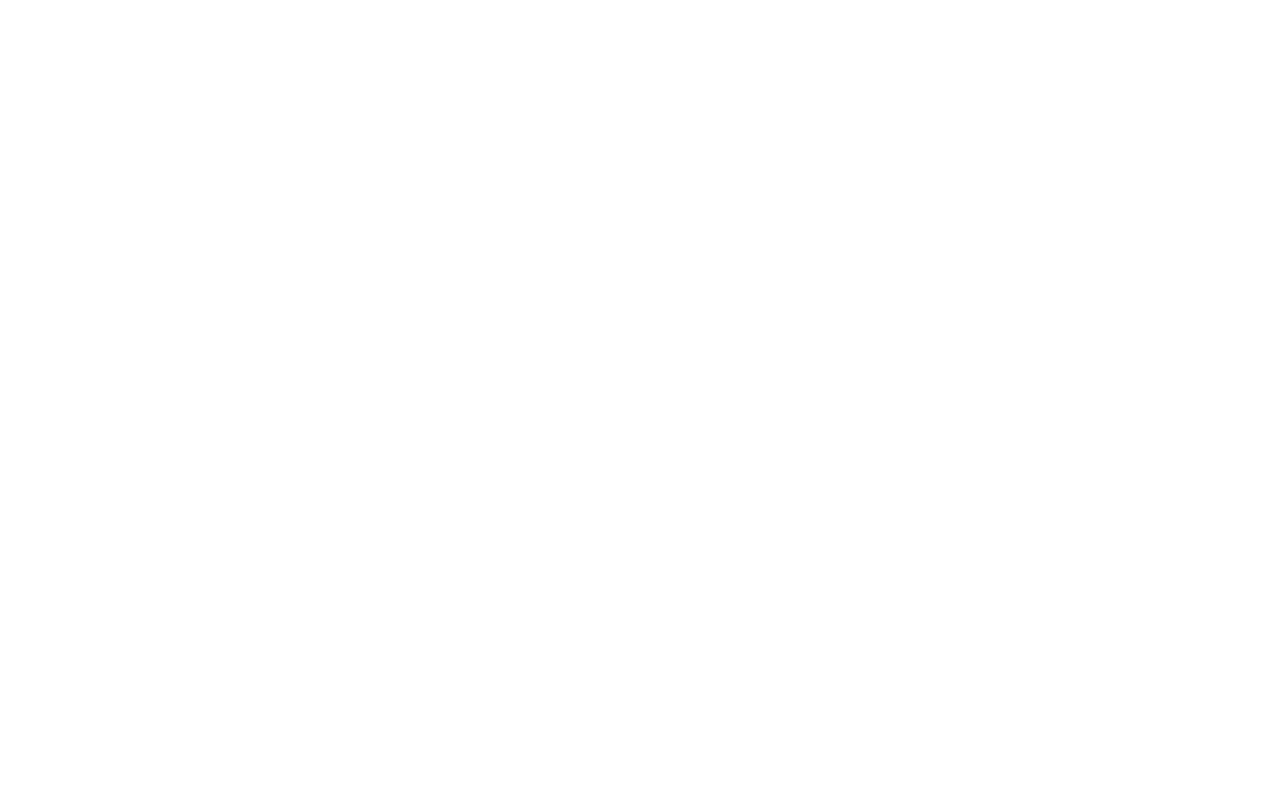
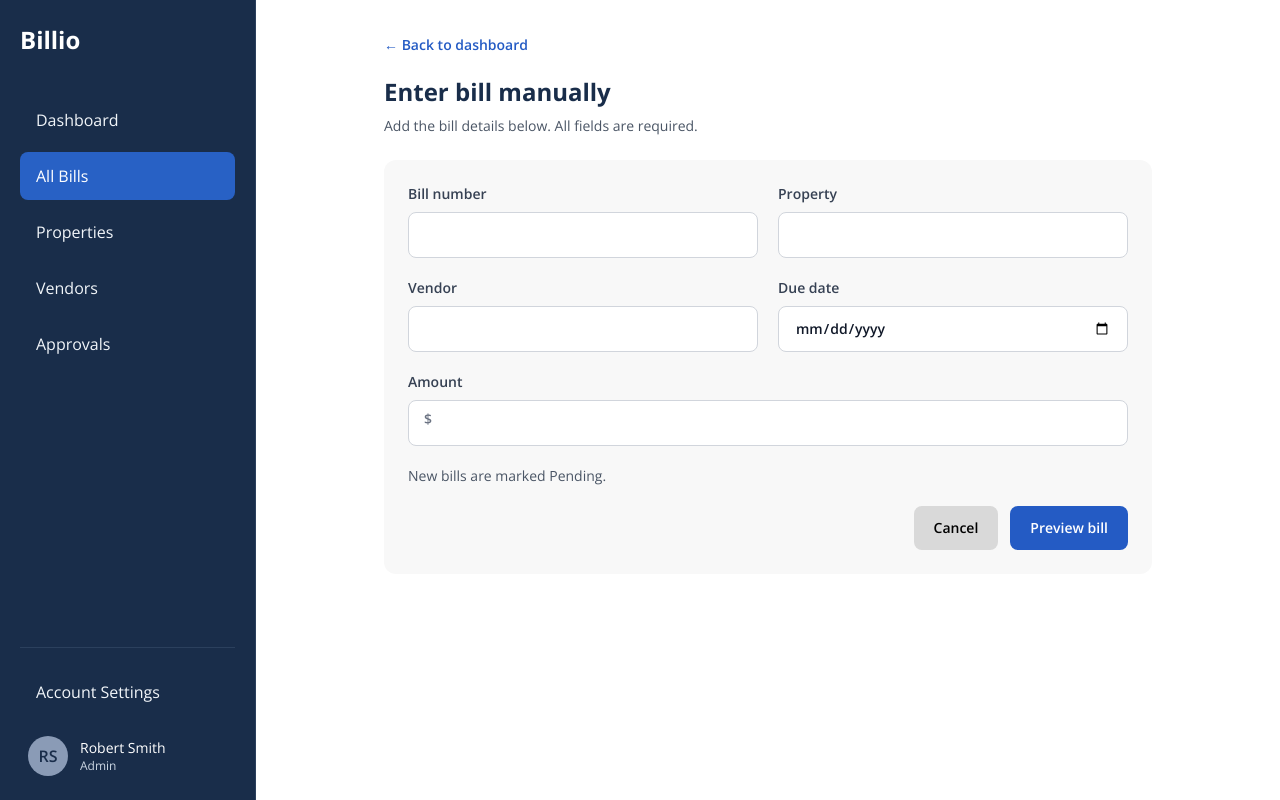
Before and after one commit to adrianc1/cohort-team-2026-mernace-to-society, a React (Vite) app in the folder frontend/: page /bills/new in a window 1280 px wide. Before the commit this address had no page. Built offline with nearby package versions, Linux system fonts and the light colour scheme.

Commit message:
Connect manual bill entry flow

```diff
--- a/frontend/src/App.jsx
+++ b/frontend/src/App.jsx
@@ -4,6 +4,7 @@
 import LandingPage from "./pages/LandingPage"
 import DashboardPage from "./pages/DashboardPage"
 import PropertiesPage from "./pages/PropertiesPage"
+import BillIntake from "./pages/BillIntake"
 
 function App() {
   return (
@@ -12,6 +13,7 @@
         <Route path="/" element={<LandingPage />} />
         <Route path="/dashboard" element={<DashboardPage />} />
         <Route path="/properties" element={<PropertiesPage />} />
+        <Route path="/bills/new" element={<BillIntake />} />
       </Routes>
     </BrowserRouter>
   )
--- a/frontend/src/pages/BillIntake.jsx
+++ b/frontend/src/pages/BillIntake.jsx
@@ -1,5 +1,165 @@
-const BillIntake = () => {
-  return <div></div>;
+import { useState } from "react";
+import { Link } from "react-router-dom";
+import Sidebar from "../components/Sidebar";
+
+const initialForm = {
+  billNumber: "",
+  property: "",
+  vendor: "",
+  dueDate: "",
+  amount: "",
 };
 
+const inputClassName =
+  "mt-2 w-full rounded-lg border border-gray-300 bg-white px-4 py-3 text-sm text-gray-900 outline-none focus:border-primary focus:ring-2 focus:ring-primary/20";
+
+function BillIntake() {
+  const [form, setForm] = useState(initialForm);
+  const [submittedBill, setSubmittedBill] = useState(null);
+
+  function handleChange(event) {
+    const { name, value } = event.target;
+    setForm((currentForm) => ({ ...currentForm, [name]: value }));
+    setSubmittedBill(null);
+  }
+
+  function handleSubmit(event) {
+    event.preventDefault();
+    setSubmittedBill({ ...form, status: "Pending" });
+  }
+
+  return (
+    <div className="flex min-h-screen bg-white text-black">
+      <Sidebar />
+      <main className="min-w-0 flex-1 p-4 md:p-8">
+        <div className="mx-auto max-w-3xl">
+          <Link
+            to="/dashboard"
+            className="text-sm font-semibold text-primary hover:underline"
+          >
+            &larr; Back to dashboard
+          </Link>
+
+          <section className="mt-5">
+            <h1 className="text-2xl font-bold text-[#192D4A]">
+              Enter bill manually
+            </h1>
+            <p className="mt-2 text-sm text-gray-600">
+              Add the bill details below. All fields are required.
+            </p>
+          </section>
+
+          <form
+            onSubmit={handleSubmit}
+            className="card mt-6 grid grid-cols-1 gap-5 sm:grid-cols-2"
+          >
+            <label className="text-sm font-semibold text-gray-700">
+              Bill number
+              <input
+                className={inputClassName}
+                name="billNumber"
+                value={form.billNumber}
+                onChange={handleChange}
+                autoComplete="off"
+                required
+              />
+            </label>
+
+            <label className="text-sm font-semibold text-gray-700">
+              Property
+              <input
+                className={inputClassName}
+                name="property"
+                value={form.property}
+                onChange={handleChange}
+                autoComplete="off"
+                required
+              />
+            </label>
+
+            <label className="text-sm font-semibold text-gray-700">
+              Vendor
+              <input
+                className={inputClassName}
+                name="vendor"
+                value={form.vendor}
+                onChange={handleChange}
+                autoComplete="organization"
+                required
+              />
+            </label>
+
+            <label className="text-sm font-semibold text-gray-700">
+              Due date
+              <input
+                className={inputClassName}
+                type="date"
+                name="dueDate"
+                value={form.dueDate}
+                onChange={handleChange}
+                required
+              />
+            </label>
+
+            <label className="text-sm font-semibold text-gray-700 sm:col-span-2">
+              Amount
+              <div className="relative">
+                <span className="absolute left-4 top-1/2 -translate-y-1/2 text-gray-500">
+                  $
+                </span>
+                <input
+                  className={`${inputClassName} pl-8`}
+                  type="number"
+                  name="amount"
+                  value={form.amount}
+                  onChange={handleChange}
+                  min="0.01"
+                  step="0.01"
+                  inputMode="decimal"
+                  required
+                />
+              </div>
+            </label>
+
+            <p className="text-sm text-gray-600 sm:col-span-2">
+              New bills are marked Pending.
+            </p>
+
+            <div className="flex flex-col-reverse gap-3 sm:col-span-2 sm:flex-row sm:justify-end">
+              <Link
+                to="/dashboard"
+                className="btn-secondary px-5 py-3 text-center text-sm"
+              >
+                Cancel
+              </Link>
+              <button type="submit" className="btn-primary px-5 py-3 text-sm">
+                Preview bill
+              </button>
+            </div>
+          </form>
+
+          {submittedBill && (
+            <section
+              aria-live="polite"
+              className="mt-6 rounded-xl border border-blue-200 bg-blue-50 p-5"
+            >
+              <h2 className="font-semibold text-[#192D4A]">Bill preview</h2>
+              <p className="mt-2 text-sm text-gray-700">
+                {submittedBill.billNumber} for {submittedBill.property} from{" "}
+                {submittedBill.vendor} is ready for review, due{" "}
+                {submittedBill.dueDate}, for $
+                {Number(submittedBill.amount).toFixed(2)}. Status:{" "}
+                {submittedBill.status}.
+              </p>
+              <p className="mt-2 text-sm text-gray-600">
+                This preview is not saved. Bill storage is not connected yet.
+              </p>
+            </section>
+          )}
+        </div>
+      </main>
+    </div>
+  );
+}
+
 export default BillIntake;
--- a/frontend/src/pages/DashboardPage.jsx
+++ b/frontend/src/pages/DashboardPage.jsx
@@ -1,5 +1,6 @@
 import Sidebar from "../components/Sidebar";
 import { useState } from "react";
+import { useNavigate } from "react-router-dom";
 
 const cards = [
   { title: "Bills to Review", value: "0" },
@@ -20,6 +21,7 @@
 
 function DashboardPage() {
   const [open, setOpen] = useState(false);
+  const navigate = useNavigate();
 
   return (
     <div className="flex min-h-screen bg-white text-black">
@@ -49,7 +51,12 @@
                   {["Enter Manually", "Upload Bill"].map((label) => (
                     <button
                       key={label}
-                      onClick={() => setOpen(false)}
+                      onClick={() => {
+                        setOpen(false);
+                        if (label === "Enter Manually") {
+                          navigate("/bills/new");
+                        }
+                      }}
                       className="block w-full px-4 py-2 text-left text-sm font-semibold hover:bg-section"
                     >
                       {label}
```
